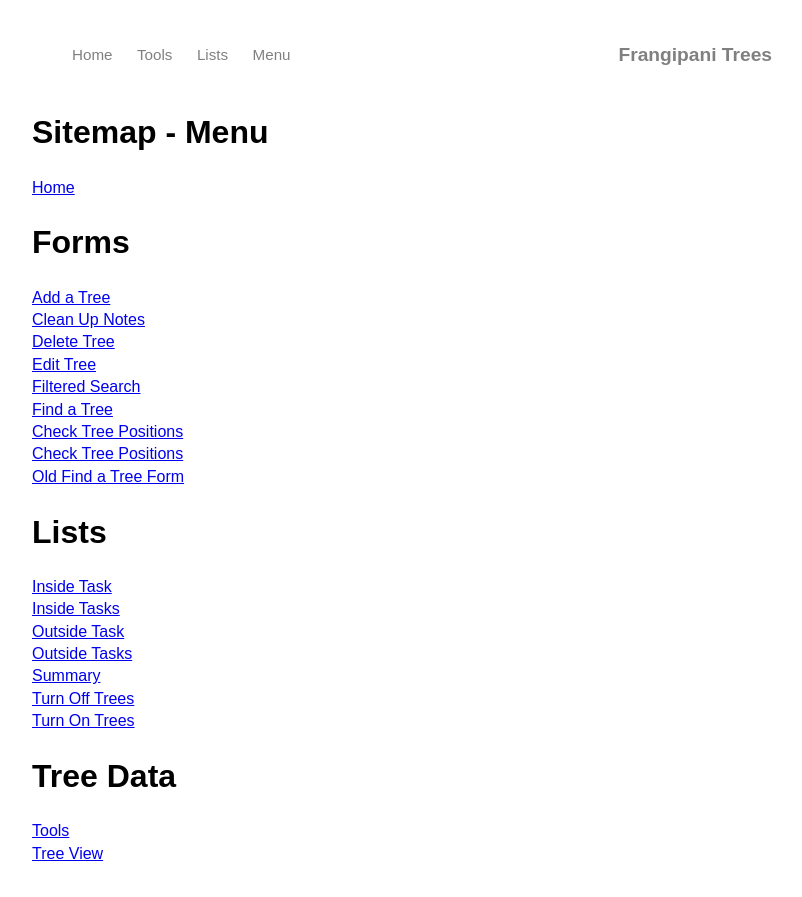
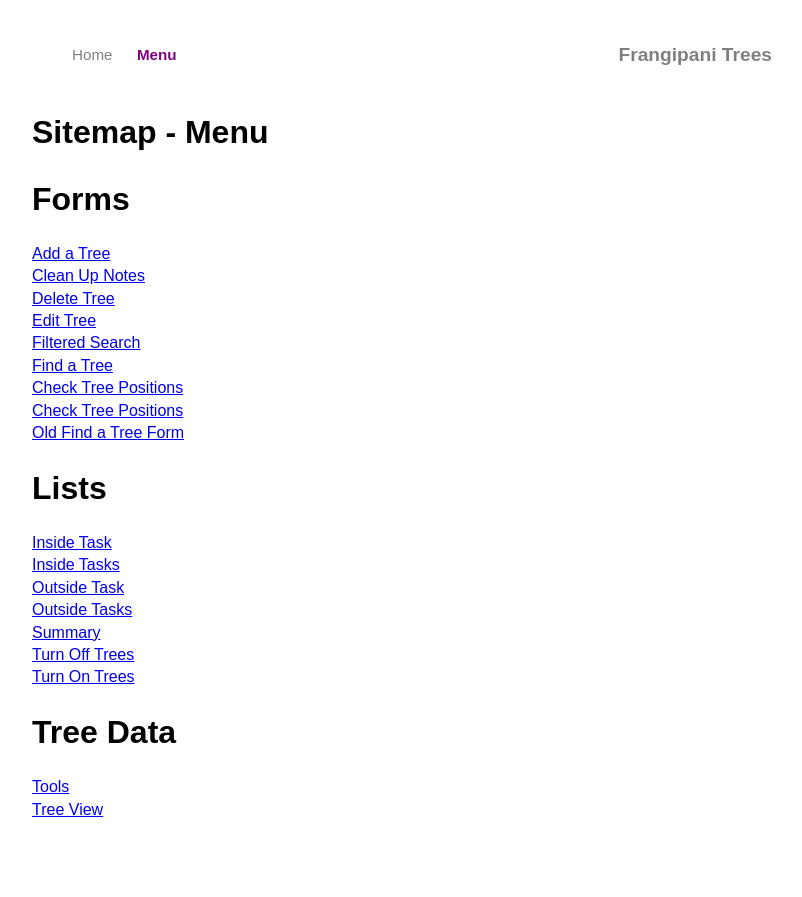
Before and after one commit to noosacode/fps2, a website: page public/lists/menu.html in a window 1280 px wide. Shown: the whole page, without its empty margins (228-1030 px from the left). After the commit the page ends 853 px from the top, so only its background shows below. Drawn offline with Linux system fonts and the light colour scheme.

Commit message:
active link purple

```diff
--- a/public/css/header.css
+++ b/public/css/header.css
@@ -21,6 +21,13 @@
     text-decoration: underline;
 }
 
+.nav-active {
+    font-weight: bold;
+    color: purple !important;
+    pointer-events: none;
+    cursor: default;
+}
+
 .app-header {
     padding: 10px 20px 20px;
 }
--- a/public/lists/menu.html
+++ b/public/lists/menu.html
@@ -14,9 +14,7 @@
     <nav class="nav-bar">
         <div class="nav-left">
             <a href="/index.html">Home</a>
-            <a href="/tree-data/tools.html">Tools</a>
-            <a href="/lists/lists.html">Lists</a>
-            <a href="lists/menu.html">Menu</a>
+            <a class="nav-active">Menu</a>
         </div>
 
         <div class="nav-right">
@@ -27,11 +25,6 @@
 
 <body>
     <h1>Sitemap - Menu</h1>
-
-    <div>
-        <a href="/index.html">Home</a>
-    </div>
-
 
     <h1>Forms</h1>
 
```
Also changed, not shown: public/index.html (+1 -1 lines), public/lists/lists.html (+1 -1 lines), public/tree-data/tools.html (+1 -1 lines).
